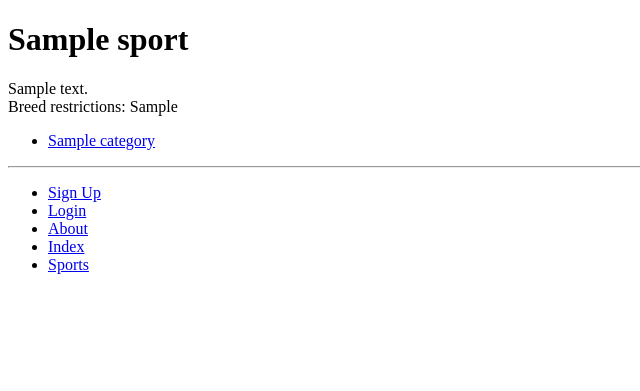
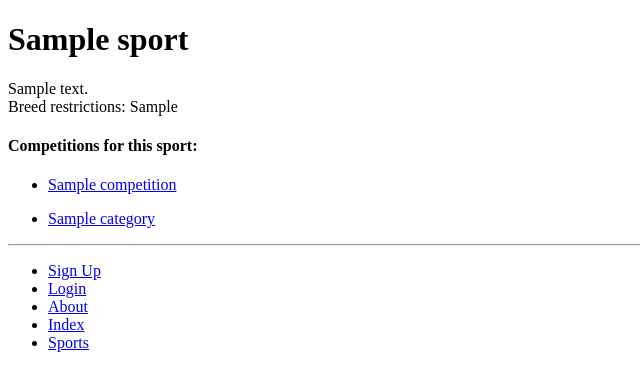
Before and after one commit to chiarapascucci/yapper_project, a Django app: a page that uses tango_with_django_project/templates/rango/yapper/sports_profile.html in a window 1280 px wide. Shown: the top 391 px of the page, without its empty margins (0-640 px from the left). Run offline with Django 3.2, Linux system fonts and the light colour scheme; tables that the repository leaves empty hold one stand-in row (values such as "Sample post").

Commit message:
Updated sports profile html and view to now display competition list of that sport

```diff
--- a/tango_with_django_project/rango/views.py
+++ b/tango_with_django_project/rango/views.py
@@ -188,7 +188,7 @@ def sports_homepage(request):
     # Context dictionary to input any external variables into the HTML template
     context_dict = {}
 
-    sports_list = Sport.objects.order_by('-name')[:5]
+    sports_list = Sport.objects.order_by('-name')
     context_dict['sports'] = sports_list
 
     return render(request, 'rango/yapper/sports_homepage.html', context_dict)
@@ -202,8 +202,14 @@ def sports_profile(request, sports_name_slug):
     try:
         sport = Sport.objects.get(slug=sports_name_slug)
         context_dict['sport'] = sport
+
+        # Get competitions of that sport
+        competition_list = Competition.objects.filter(sport=sport)
+        context_dict['competitions'] = competition_list
+
     except Sport.DoesNotExist:
         context_dict['sport'] = None
+        context_dict['competitions'] = None
 
     return render(request, 'rango/yapper/sports_profile.html', context_dict)
 
@@ -212,7 +218,7 @@ def competition_homepage(request):
     # Context dictionary to input any external variables into the HTML template
     context_dict = {}
 
-    competition_list = Competition.objects.order_by('-name')[:5]
+    competition_list = Competition.objects.order_by('-name')
     context_dict['competitions'] = competition_list
 
     return render(request, 'rango/yapper/competition_homepage.html', context_dict)
--- a/tango_with_django_project/templates/rango/yapper/sports_profile.html
+++ b/tango_with_django_project/templates/rango/yapper/sports_profile.html
@@ -14,10 +14,21 @@
 </div>
 
 <div>
-    Breed restrictions: {{sport.breed_restricitons}}
+    Breed restrictions: {{sport.breed_restricitons}}<br>
 </div>
 
 <!-- Add competition list -->
-
+<div>
+    <h4> Competitions for this sport: </h4>
+    {% if competitions %}
+        <ul>
+        {% for competition in competitions %}
+            <li> <a href="{% url 'rango:competition_name' competition.slug %}">{{ competition.name }}</a> </li>
+        {% endfor %}
+        </ul>
+    {% else %}
+        <strong>There are no competitions present.</strong>
+    {% endif %}
+</div>
 
 {% endblock %}
```
